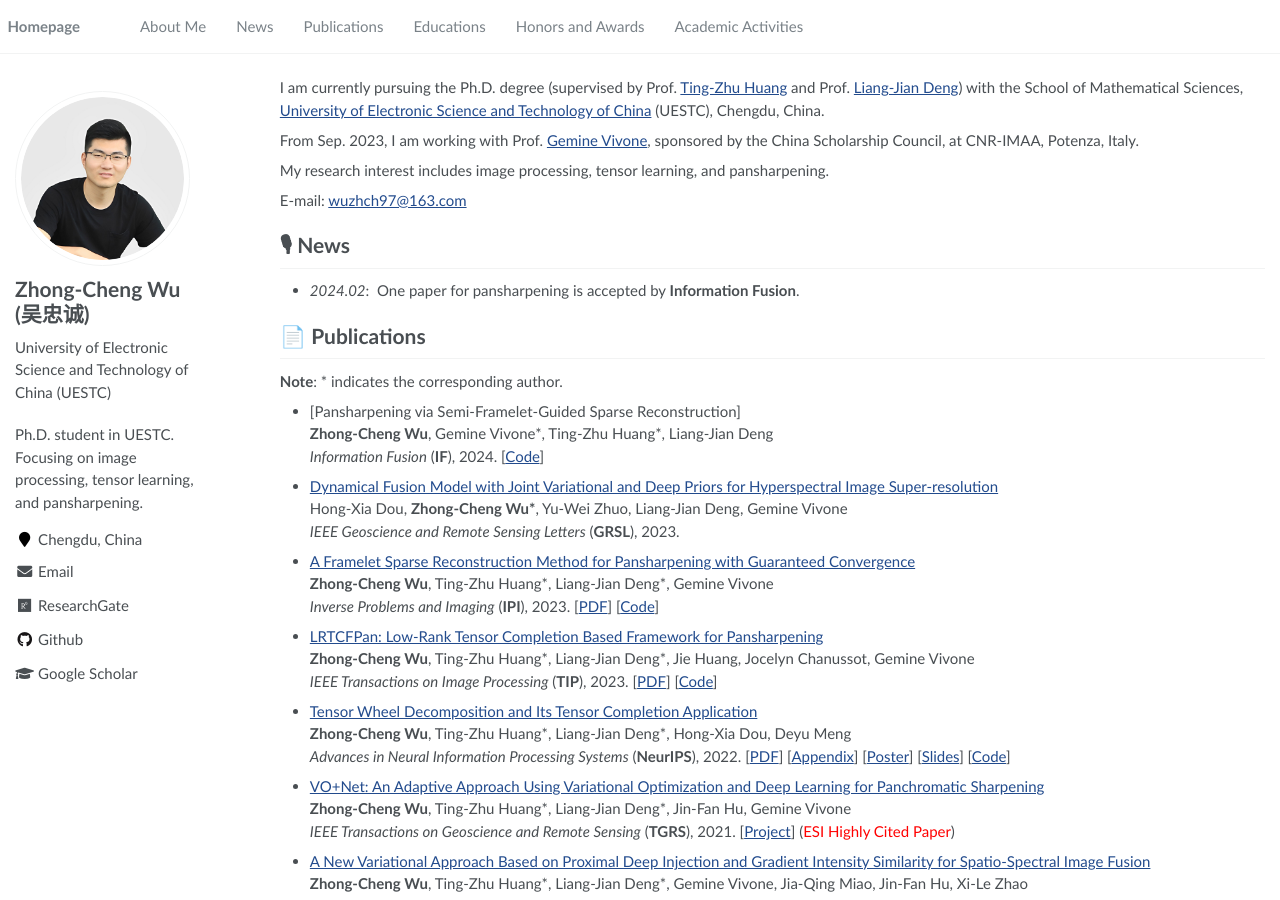
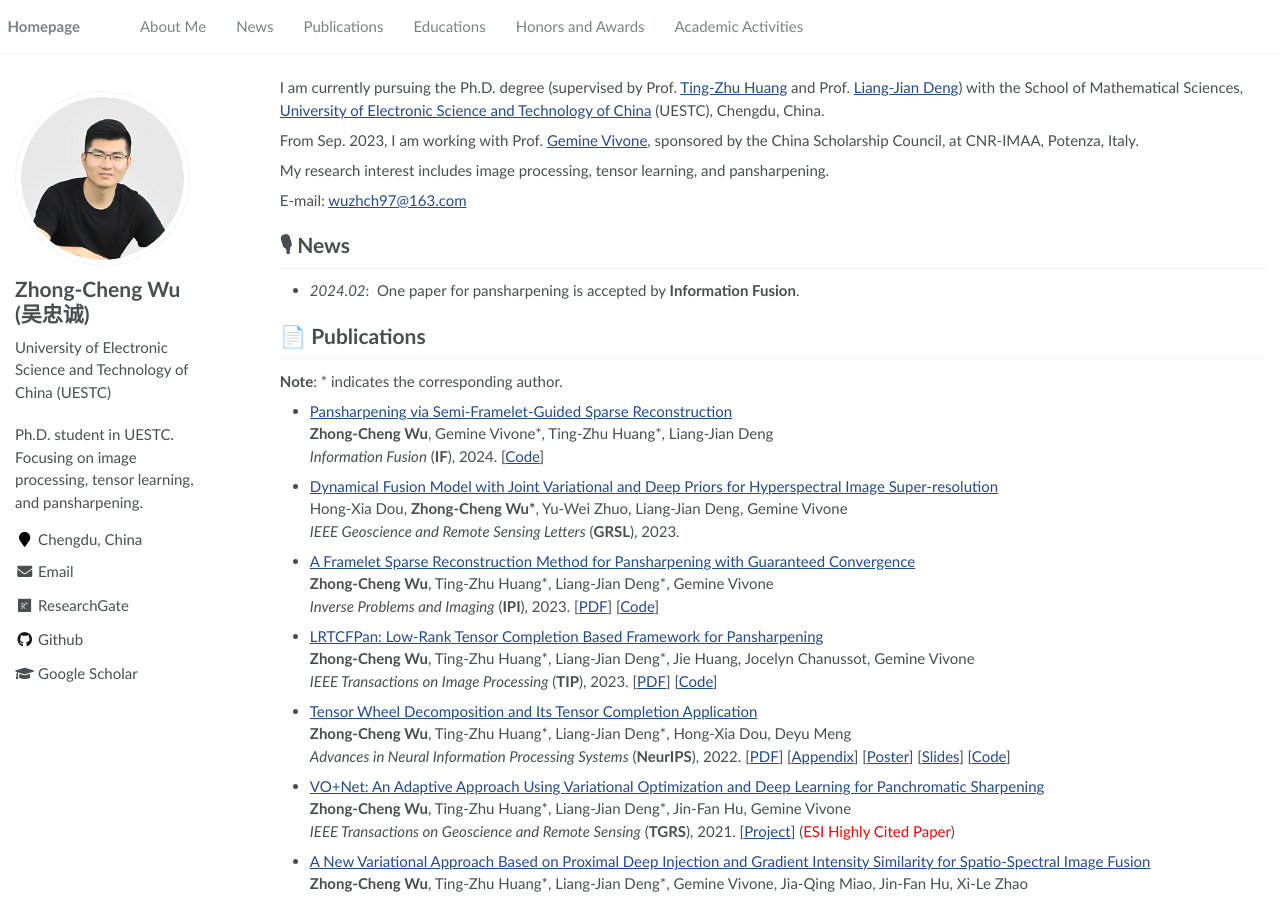
Before and after one commit to zhongchengwu/zhongchengwu.github.io, a Jekyll site: the page built from _pages/about.md, in a window 1280 px wide and 900 px high. Built offline with Jekyll 4.4.1, drawn with Linux system fonts in a browser that asks for light colours; part of the change alters nothing that is shown.

```diff
--- a/_pages/about.md
+++ b/_pages/about.md
@@ -31,7 +31,7 @@ E-mail: <wuzhch97@163.com> &emsp;
 # 📄 Publications
 <b>Note</b>: \* indicates the corresponding author.
 
-- [Pansharpening via Semi-Framelet-Guided Sparse Reconstruction] <br>
+- [Pansharpening via Semi-Framelet-Guided Sparse Reconstruction](https://zhongchengwu.github.io) <br>
   <b>Zhong-Cheng Wu</b>, Gemine Vivone\*, Ting-Zhu Huang\*, Liang-Jian Deng <br>
   *Information Fusion* (<b>IF</b>), 2024. [[Code](https://zhongchengwu.github.io)]
 
```
